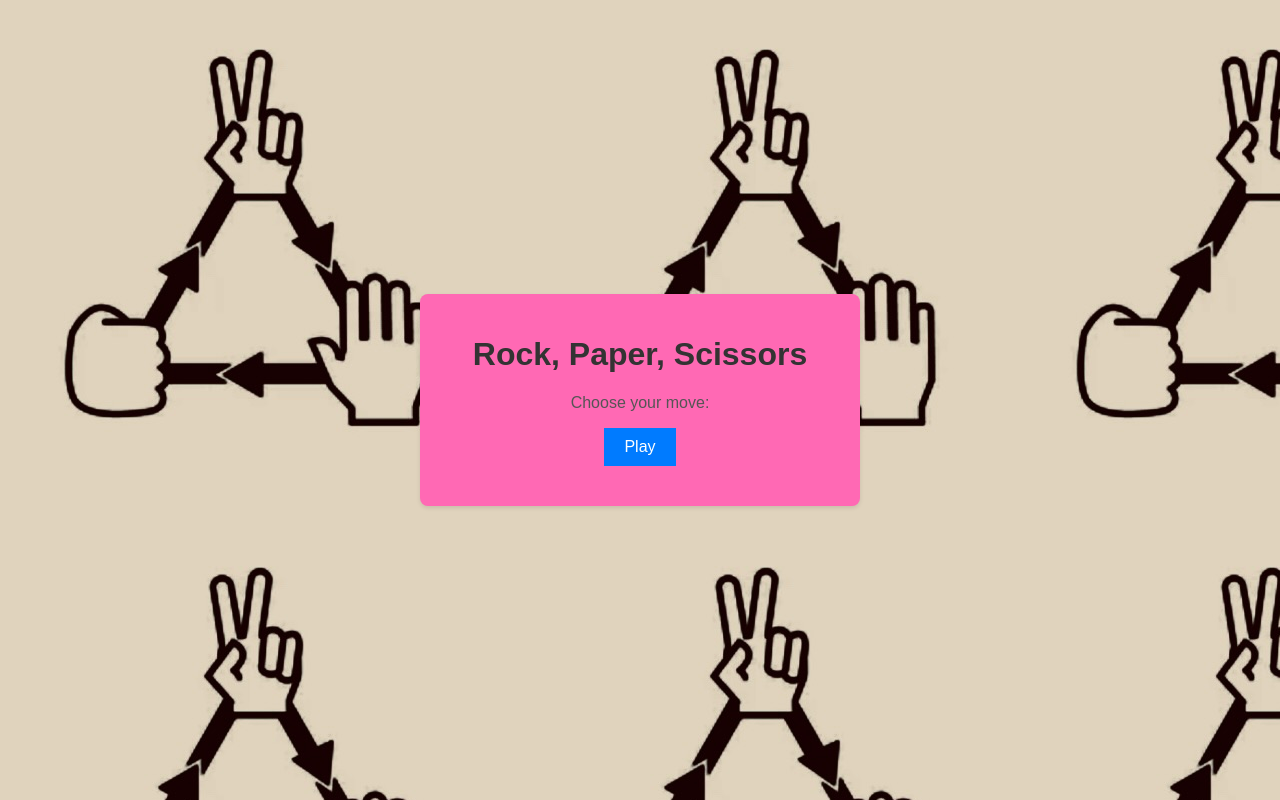
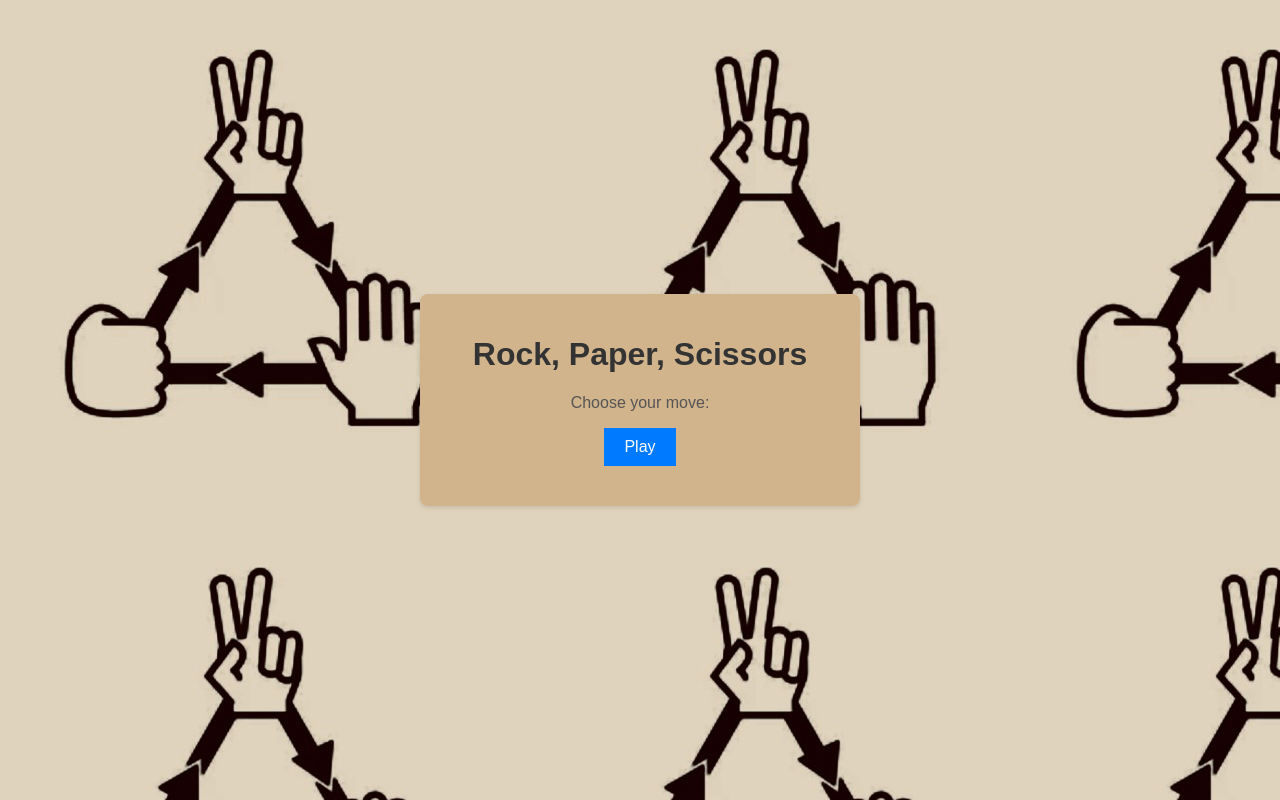
Before and after one commit to croberts32914/RockPaperScissors, a plain HTML site: page index.html in a window 1280 px wide. Drawn offline with Linux system fonts and the light colour scheme.

Commit message:
Update index.html

```diff
--- a/index.html
+++ b/index.html
@@ -16,7 +16,7 @@
     }
 
     .container {
-      background-color: hotpink;
+      background-color: tan;
       padding: 20px;
       border-radius: 8px;
       box-shadow: 0 2px 4px rgba(0, 0, 0, 0.1);
```
